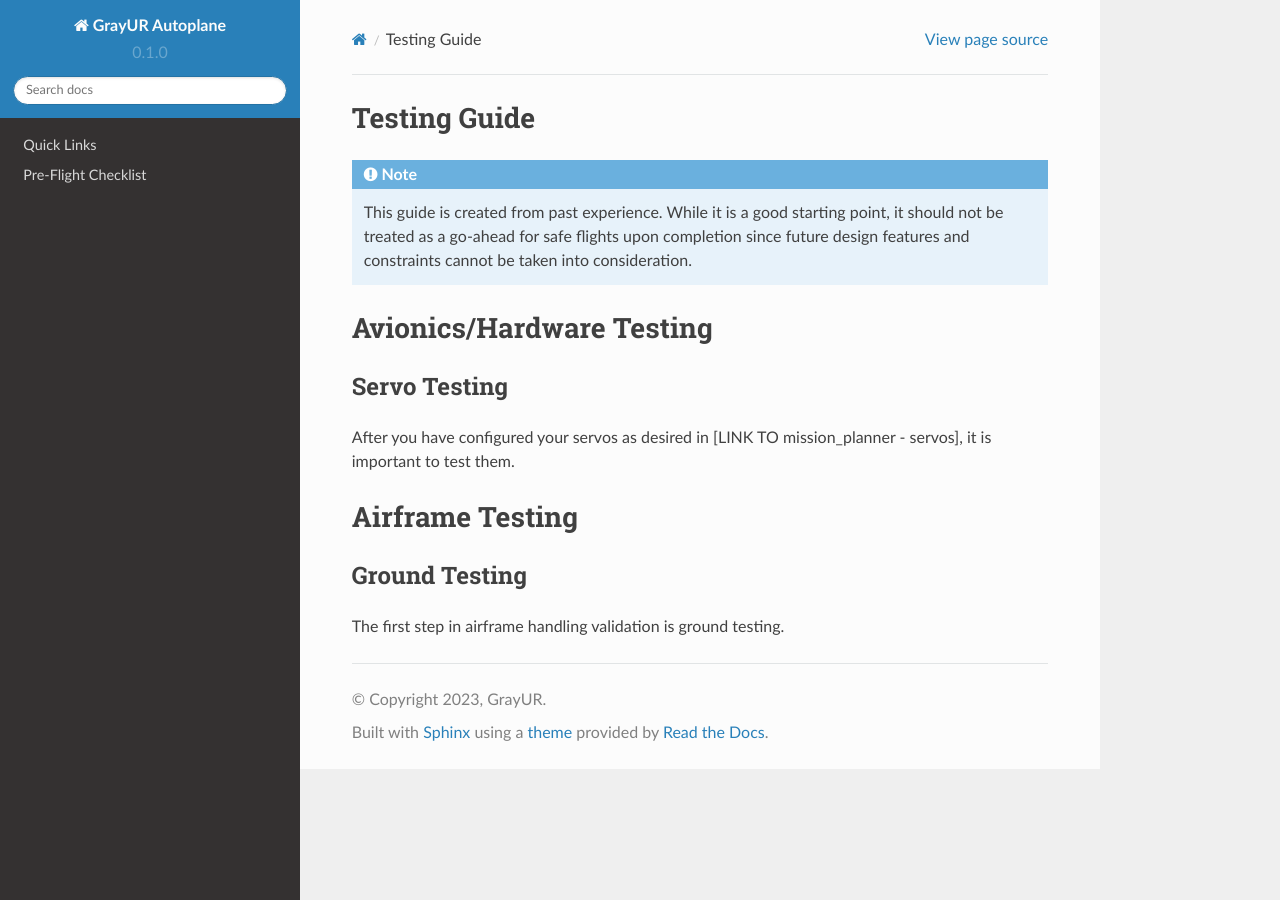
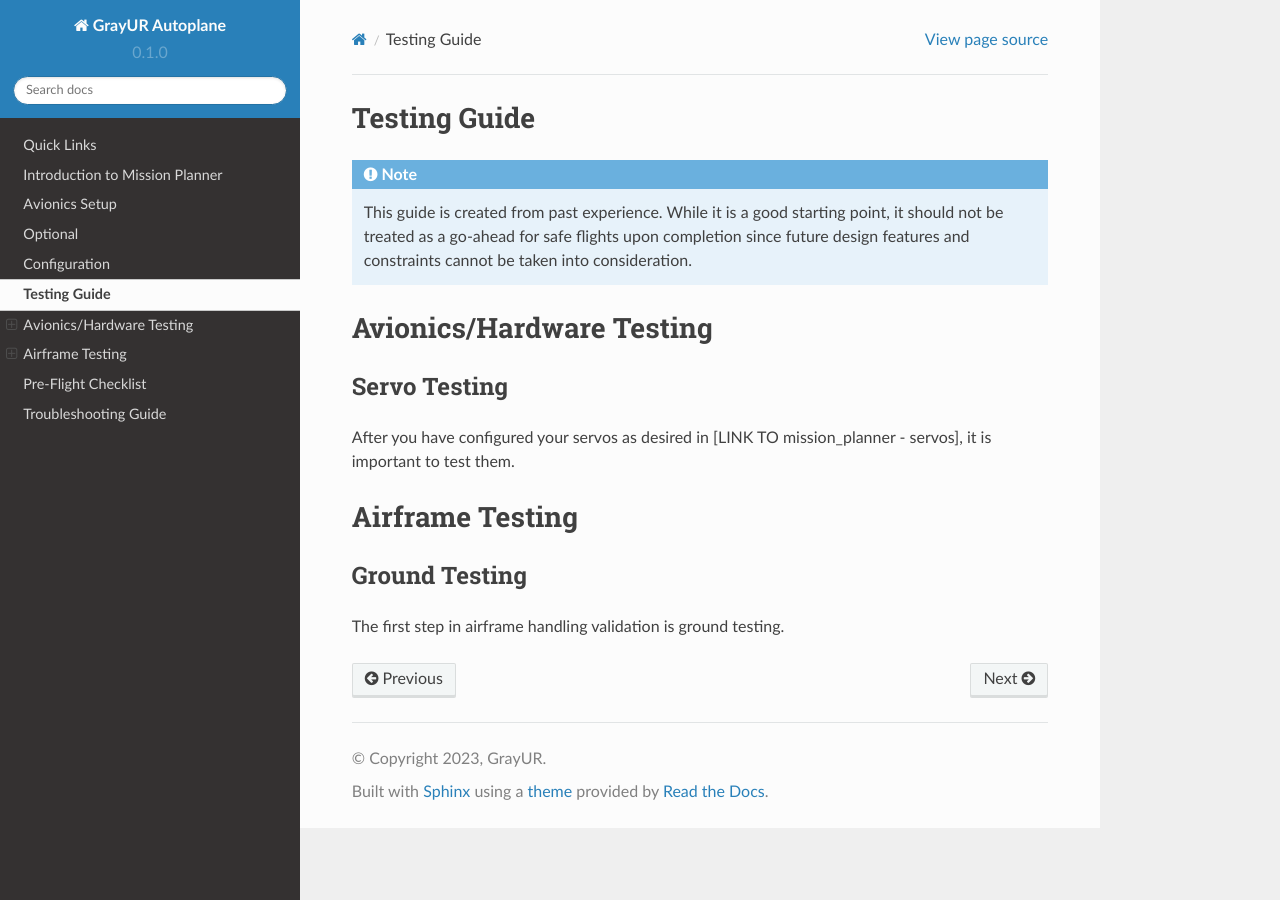
Before and after one commit to ben20vt/GrayUR-AutoPlane, a Sphinx documentation site: the page built from docs/source/testing.rst, in a window 1280 px wide. Built offline with Sphinx 7.4.7 and the Read the Docs theme 2.0.0, drawn with Linux system fonts in a browser that asks for light colours; pages that are not in the unit, such as notebooks, are missing from menus.

Commit message:
Update index.rst

```diff
--- a/docs/source/index.rst
+++ b/docs/source/index.rst
@@ -29,4 +29,8 @@
 
    index
    quick_links
+   mission_planner
+   configuration
+   testing
    flight_checklist
+   troubleshooting
```
